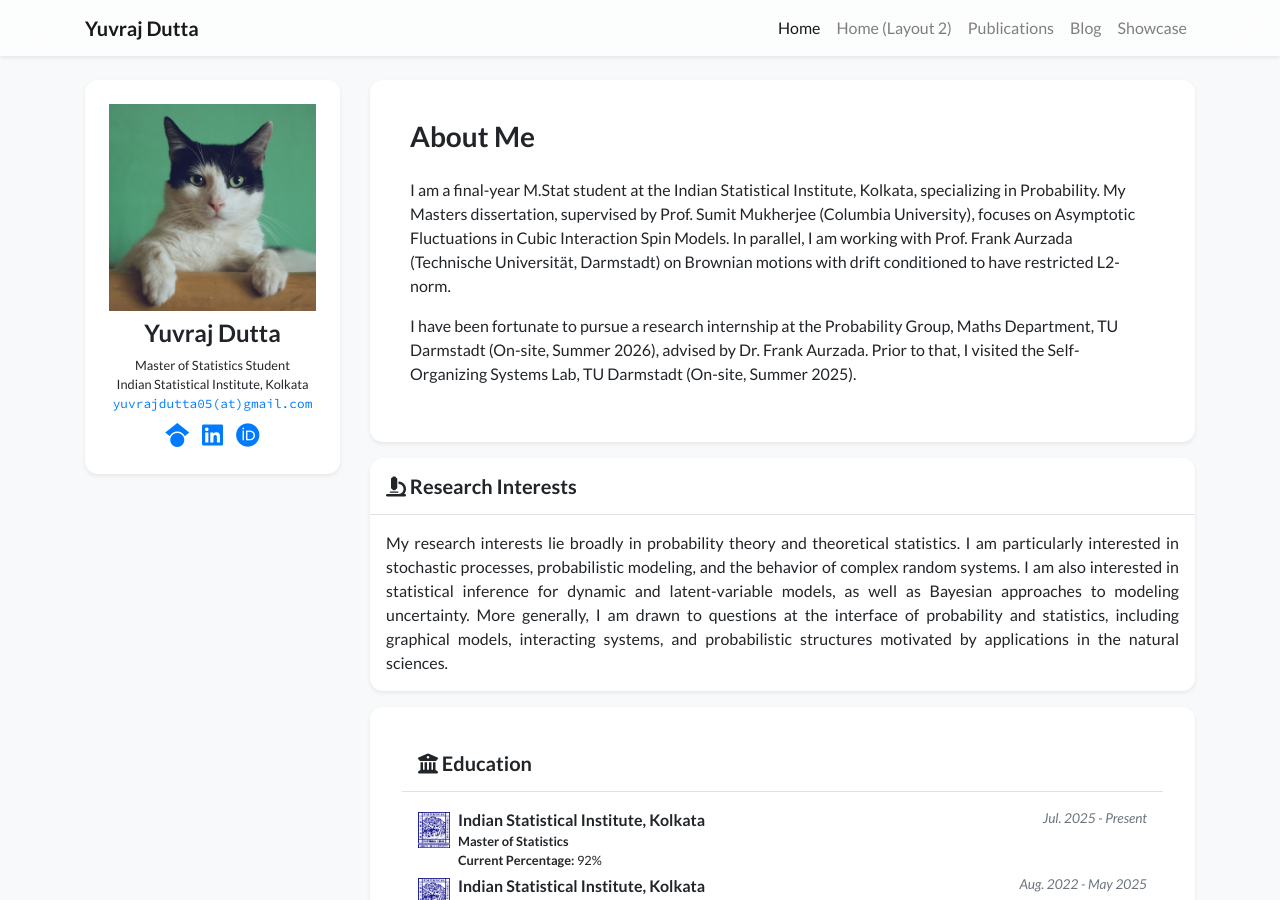
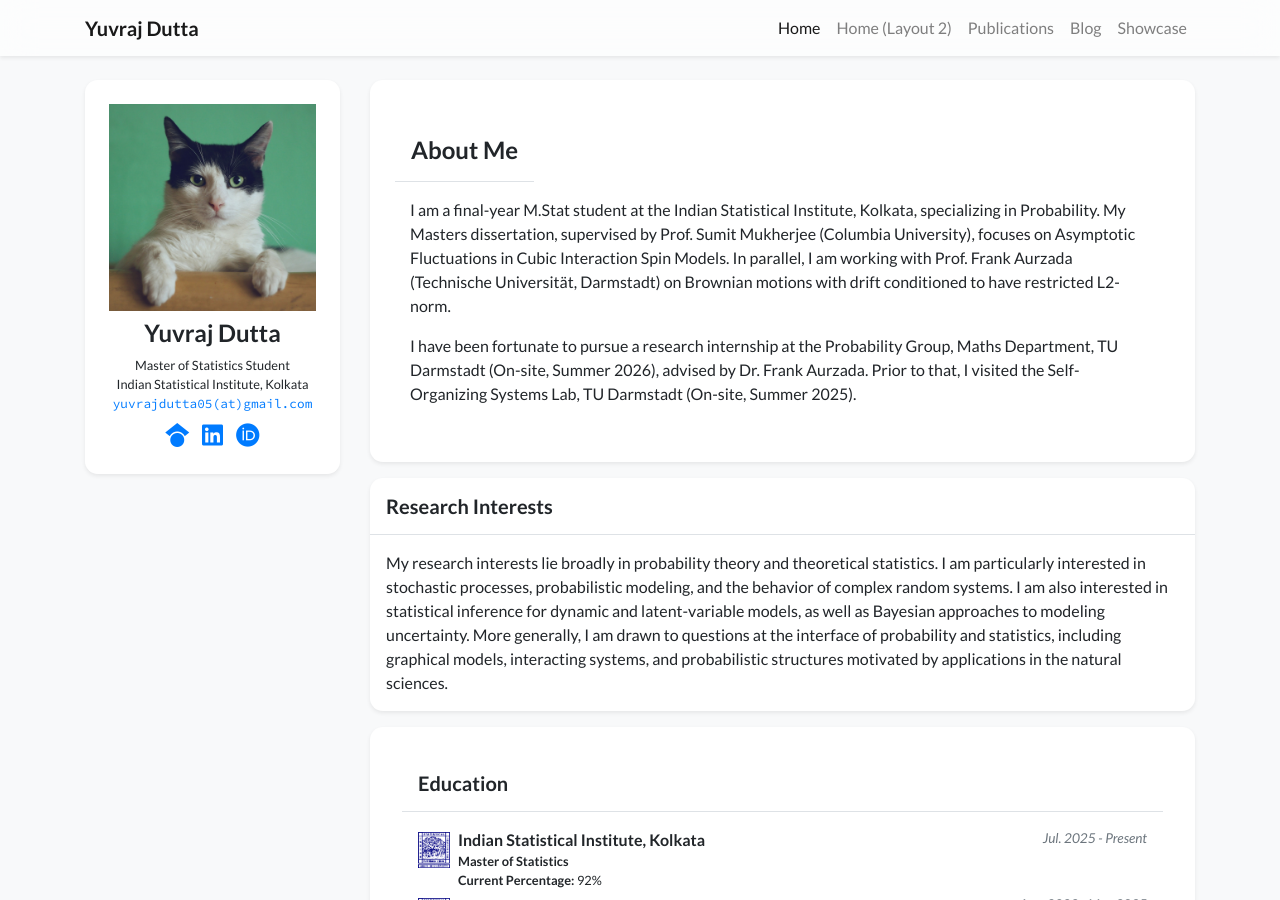
Before and after one commit to yuvrajdutta05/academic-homepage-test, a Jekyll site: the page built from index.html, in a window 1280 px wide and 900 px high. Built offline with Jekyll 4.4.1, drawn with Linux system fonts in a browser that asks for light colours; nearby versions of some CDN libraries; a style sheet for code colours, icons or effects is not loaded.

Commit message:
Update profile again

```diff
--- a/_includes/widgets/experience_card.html
+++ b/_includes/widgets/experience_card.html
@@ -7,7 +7,7 @@
                     <div class="col-lg-12">
                         <div class="mx-2 my-1">
                             <h5 class="p-3 mb-0 border-bottom border-gray">
-                                <i class="fas fa-university"></i> Education
+                                Education
                             </h5>
                             <div class="px-3 pt-3 pb-2">
 
--- a/_includes/widgets/profile_card_bio_only.html
+++ b/_includes/widgets/profile_card_bio_only.html
@@ -4,9 +4,9 @@
         <div class="card border-0 shadow-sm bg-white">
             <div class="card-body p-4">
                 <div class="row px-3 pt-3">
-                    <div class="col h3">
+                    <h4 class="p-3 mb-0 border-bottom border-gray">
                         About Me
-                    </div>
+                    </h4>
                 </div>
                 <div class="row p-3">
                     <div class="col">
--- a/_includes/widgets/research_card.html
+++ b/_includes/widgets/research_card.html
@@ -1,12 +1,12 @@
 <div class="my-3 bg-white shadow-sm rounded-xl">
 
     <h5 class="p-3 mb-0 border-bottom border-gray">
-        <i class="fas fa-microscope"></i> Research Interests
+        Research Interests
     </h5>
 
     <div class="px-3 pt-3 pb-3">
 
-        <p class="mb-0 text-justify">
+        <p class="mb-0">
             {{ site.data.profile.research_interests }}
         </p>
 
```
